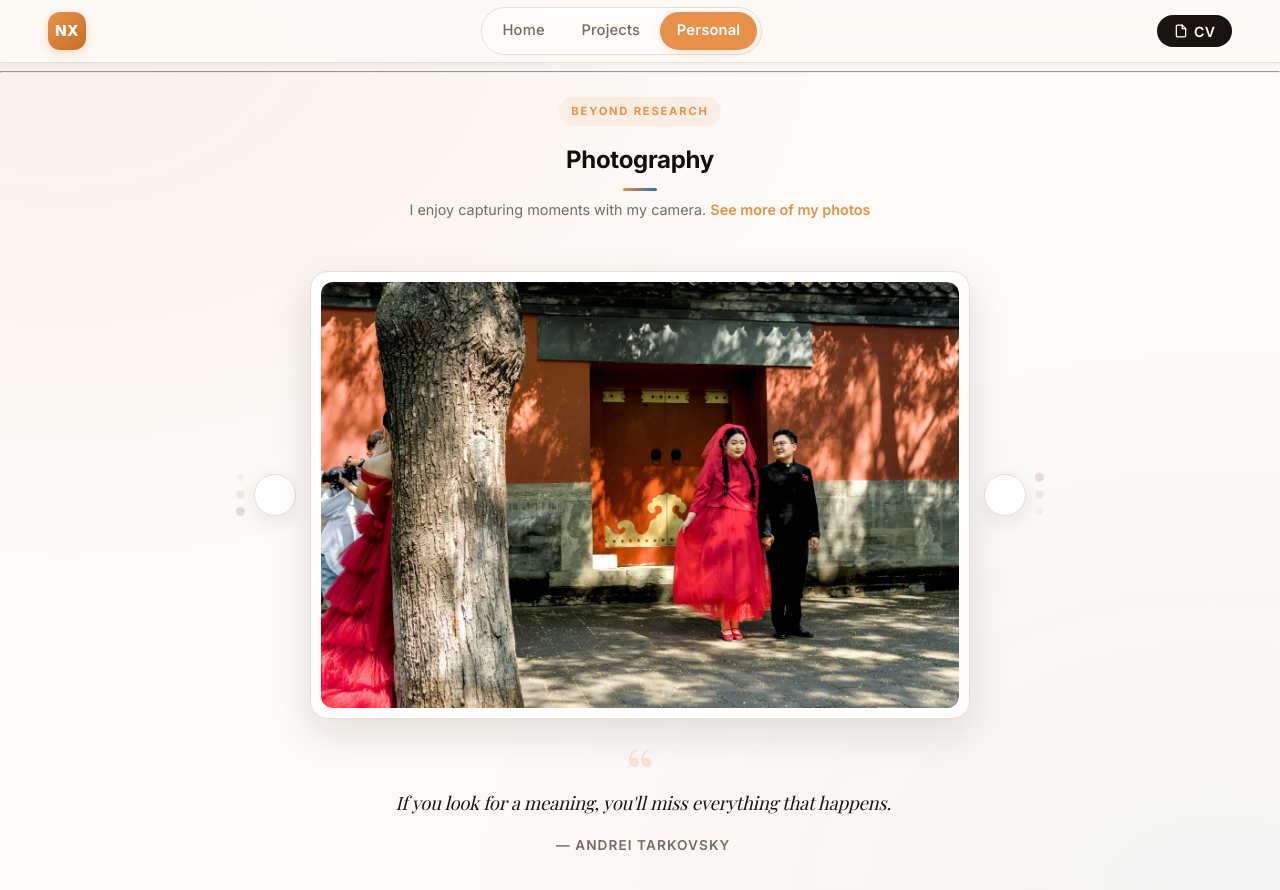
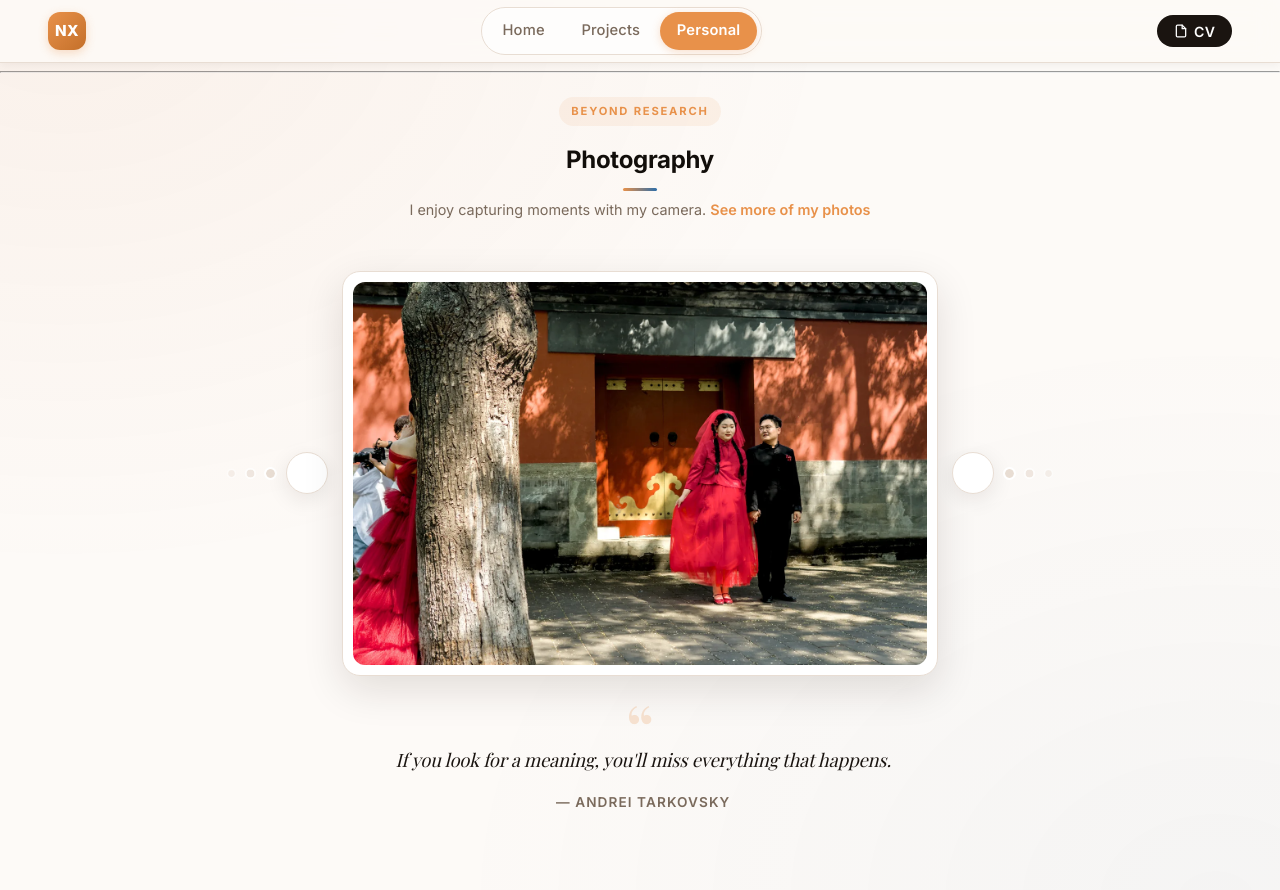
Before and after one commit to nickxir12/nickxir12.github.io, a Jekyll site: the page built from interests.md, in a window 1280 px wide. Shown: the top 890 px of the page. Built offline with Jekyll 4.4.1, drawn with Linux system fonts in a browser that asks for light colours; some web fonts are replaced.

Commit message:
Make carousel dots horizontal, larger, with white rims
Lay each side's dots out in a row instead of a column and grow them
from 9px to 13px with a 2px white border so adjacent dots read as
separate. Narrow the frame to 596px to keep the wider dot rows inside
the section with the photo still centred.

On mobile the sides collapse to arrows only and the photo takes the
full row, so three horizontal dots per side do not squeeze it.

Co-Authored-By: Claude Opus 5 <noreply@anthropic.com>

```diff
--- a/assets/css/custom.css
+++ b/assets/css/custom.css
@@ -764,10 +764,10 @@ a.skip-to-content {
 }
 
 .photo-carousel .photo-frame {
-  max-width: 660px;
+  max-width: 596px;
   width: 100%;
   margin: 0;
-  flex: 0 1 660px;
+  flex: 0 1 596px;
   min-width: 0;
 }
 
@@ -821,19 +821,21 @@ a.skip-to-content {
 /* Dot columns stack vertically alongside the photo. */
 .carousel-dots {
   display: flex;
-  flex-direction: column;
+  flex-direction: row;
   align-items: center;
   justify-content: center;
-  gap: 0.5rem;
+  gap: 0.4rem;
 }
 
 .carousel-dot {
-  width: 9px;
-  height: 9px;
+  width: 13px;
+  height: 13px;
   padding: 0;
-  border: none;
+  /* Thin white perimeter separating each dot from the one beside it. */
+  border: 2px solid var(--bg-surface);
   border-radius: 50%;
   background: var(--border);
+  background-clip: padding-box;
   cursor: pointer;
   transition: background 0.2s, transform 0.2s, opacity 0.2s;
 }
@@ -901,11 +903,16 @@ a.skip-to-content {
 @media (max-width: 768px) {
   .pull-quote blockquote { font-size: 1rem; }
   .photo-frame { padding: 6px; }
-  .carousel-stage { gap: 0.5rem; }
+  /* Horizontal dot rows would crowd out the photo on a phone, so the
+     sides collapse to just the arrows and the dots wrap underneath. */
+  .carousel-stage { gap: 0.5rem; flex-wrap: wrap; }
   .carousel-side { gap: 0.4rem; }
   .carousel-arrow { width: 34px; height: 34px; font-size: 0.8rem; }
-  .carousel-dots { gap: 0.4rem; }
-  .carousel-dot { width: 7px; height: 7px; }
+  .carousel-side-prev { order: 2; }
+  .photo-frame { order: 1; flex: 0 0 100%; }
+  .carousel-side-next { order: 3; }
+  .carousel-dots { gap: 0.35rem; }
+  .carousel-dot { width: 11px; height: 11px; border-width: 2px; }
 }
 
 /* =============================
--- a/interests.md
+++ b/interests.md
@@ -3,7 +3,7 @@ title: "  Personal"
 permalink: /Personal.html
 ---
 
-<link rel="stylesheet" href="{{ '/assets/css/custom.css?v=33' | relative_url }}">
+<link rel="stylesheet" href="{{ '/assets/css/custom.css?v=34' | relative_url }}">
 {% include nav.html %}
 
 ---
```
Also changed, not shown: about.md (+1 -1 lines), index.md (+1 -1 lines), projects.md (+2 -4 lines).
